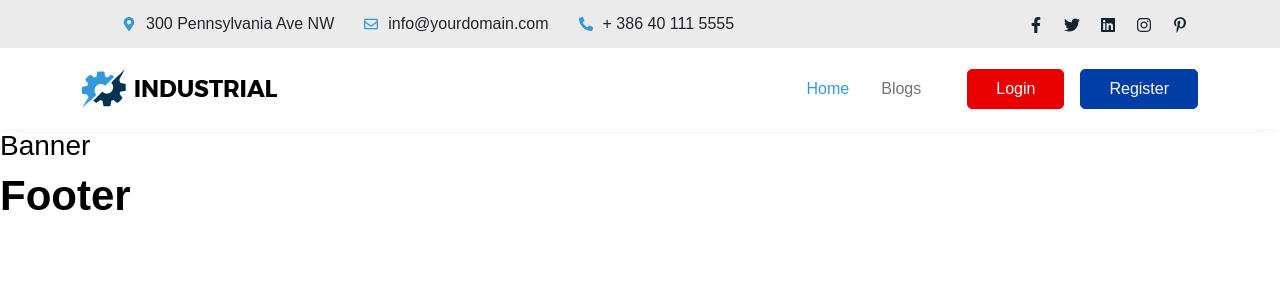
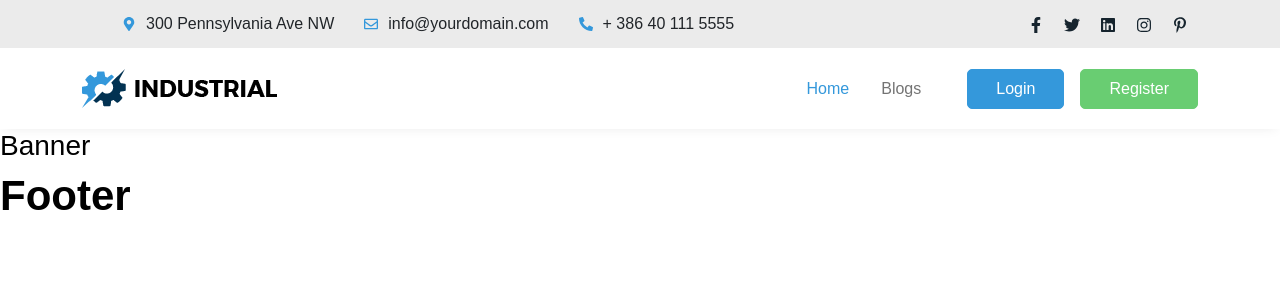
Before and after one commit to MF-React-Projects/Industrial, a React (Create React App) app: page / in a window 1280 px wide. Shown: the top 300 px of the page. Built offline with nearby package versions, Linux system fonts and the light colour scheme.

Commit message:
login, register component create

```diff
--- a/src/App.js
+++ b/src/App.js
@@ -2,12 +2,14 @@ import 'bootstrap/dist/css/bootstrap.min.css';
 import './App.scss';
 import {Route, Routes} from "react-router-dom";
 import Home from "./Pages/Home/Home";
+import Login from "./Pages/Login/Login";
 
 function App() {
     return (
         <>
             <Routes>
                 <Route path="/" element={<Home/>}/>
+                <Route path='/login' element={<Login/>}/>
             </Routes>
         </>
     );
--- /dev/null
+++ b/src/Pages/Login/Login.js
@@ -0,0 +1,11 @@
+import React from 'react';
+
+const Login = () => {
+    return (
+        <div>
+
+        </div>
+    );
+};
+
+export default Login;
--- a/src/assets/scss/global/_button.scss
+++ b/src/assets/scss/global/_button.scss
@@ -3,8 +3,8 @@
   color: #fff;
   display: inline-block;
   padding: 12px 36px;
-  background-color: #e80000;
-  border:1px solid #e80000;
+  background-color: $p_color;
+  border:1px solid $p_color;
   border-radius: 5px;
   text-transform: capitalize;
   transition: all 0.3s ease-in-out;
@@ -12,17 +12,16 @@
 }
 .btn-default:hover {
   background-color: transparent;
-  border:1px solid #e80000;
-  color: #e80000;
+  color: $p_color;
 }
 
 .btn-default.btn-secondary {
-  background-color: #003DA7;
-  border: 1px solid #003DA7;
+  background-color: $p_color2;
+  border: 1px solid $p_color2;
 }
 .btn-default.btn-secondary:hover {
   background-color: transparent;
-  color: #003DA7;
+  color: $p_color2;
 }
 
 .btn-default:focus{
--- a/src/assets/scss/global/_header.scss
+++ b/src/assets/scss/global/_header.scss
@@ -17,7 +17,7 @@
           margin-right: 10px;
           font-size: 14px;
           path{
-            fill:$p-color;
+            fill:$p_color;
           }
         }
       }
@@ -35,7 +35,7 @@
           color:$black_color;
 
           &:hover{
-            color: $p-color;
+            color: $p_color;
           }
         }
       }
@@ -53,7 +53,7 @@
 }
 
 .navbar-light .navbar-nav .nav-link.active, .navbar-light .navbar-nav .show > .nav-link {
-  color: $p-color;
+  color: $p_color;
 }
 
 @media only screen and (max-width: 575.98px) {
```
Also changed, not shown: src/Pages/Login/Register.js (added).
